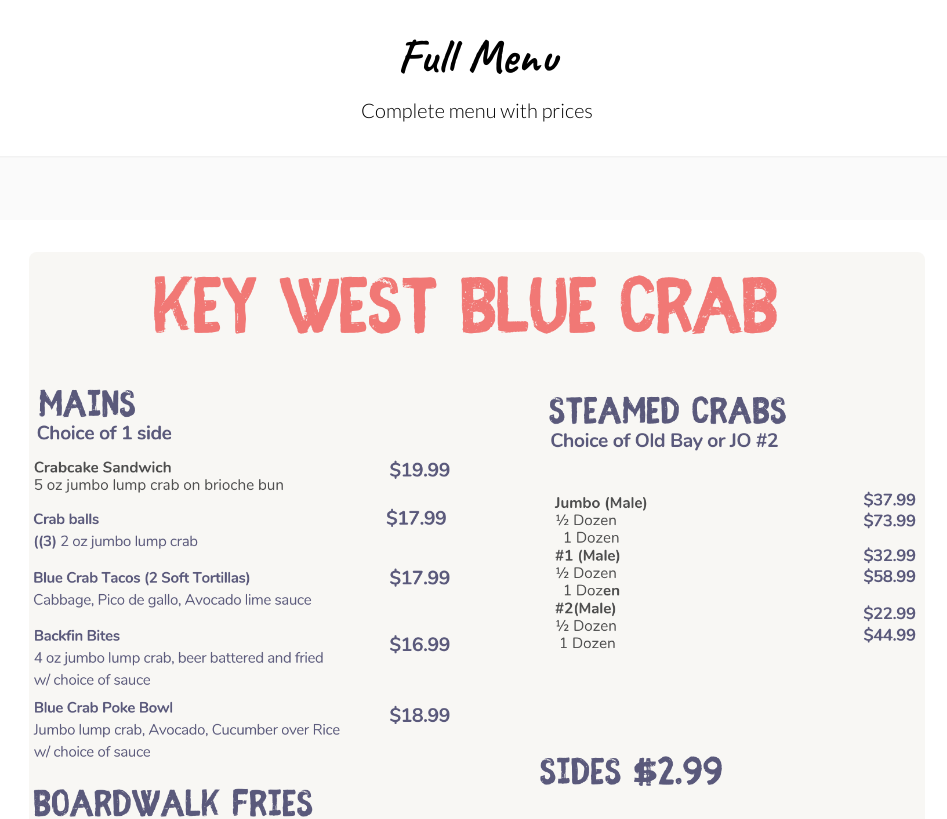
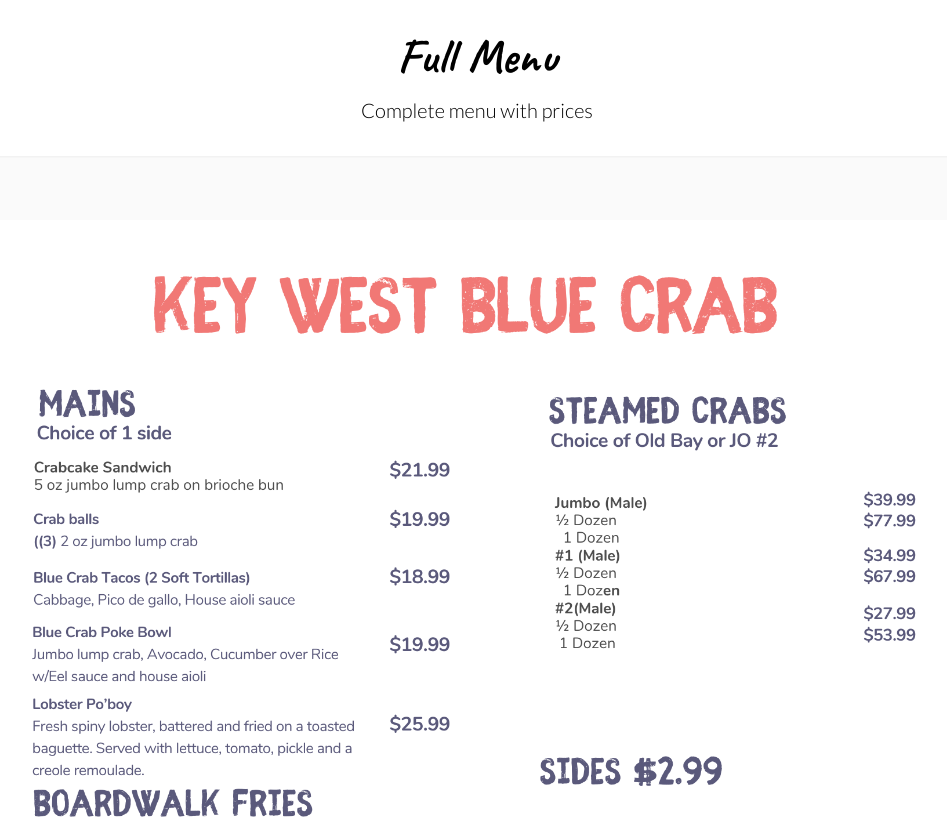
Before and after one commit to mkfink-code/kwbc-website, a Next.js app: page /full-menu in a window 1280 px wide. Shown: the top 819 px of the page, without its empty margins (163-1110 px from the left). Built offline with nearby package versions, Linux system fonts and the light colour scheme.

Commit message:
Update hero background to foodtruck.png and menu image to menu2.png

```diff
--- a/src/app/full-menu/page.tsx
+++ b/src/app/full-menu/page.tsx
@@ -26,7 +26,7 @@ export default function FullMenu() {
           <div className="bg-white rounded-2xl shadow-lg p-8 mb-12">
             <div className="flex justify-center">
               <Image
-                src="/images/menu.png"
+                src="/images/menu2.png"
                 alt="Key West Blue Crab Full Menu"
                 width={800}
                 height={1200}
--- a/src/components/Hero.tsx
+++ b/src/components/Hero.tsx
@@ -90,7 +90,7 @@ export default function Hero() {
         {/* Background Image */}
         <div className="absolute inset-0">
           <Image
-            src="/images/crab-tray.png"
+            src="/images/foodtruck.png"
             alt="Fresh Key West Blue Crabs"
             fill
             className="object-cover"
```
Also changed, not shown: public/images/menu2.png (added), 1 other file (tests, documents, lock files or other folders).
